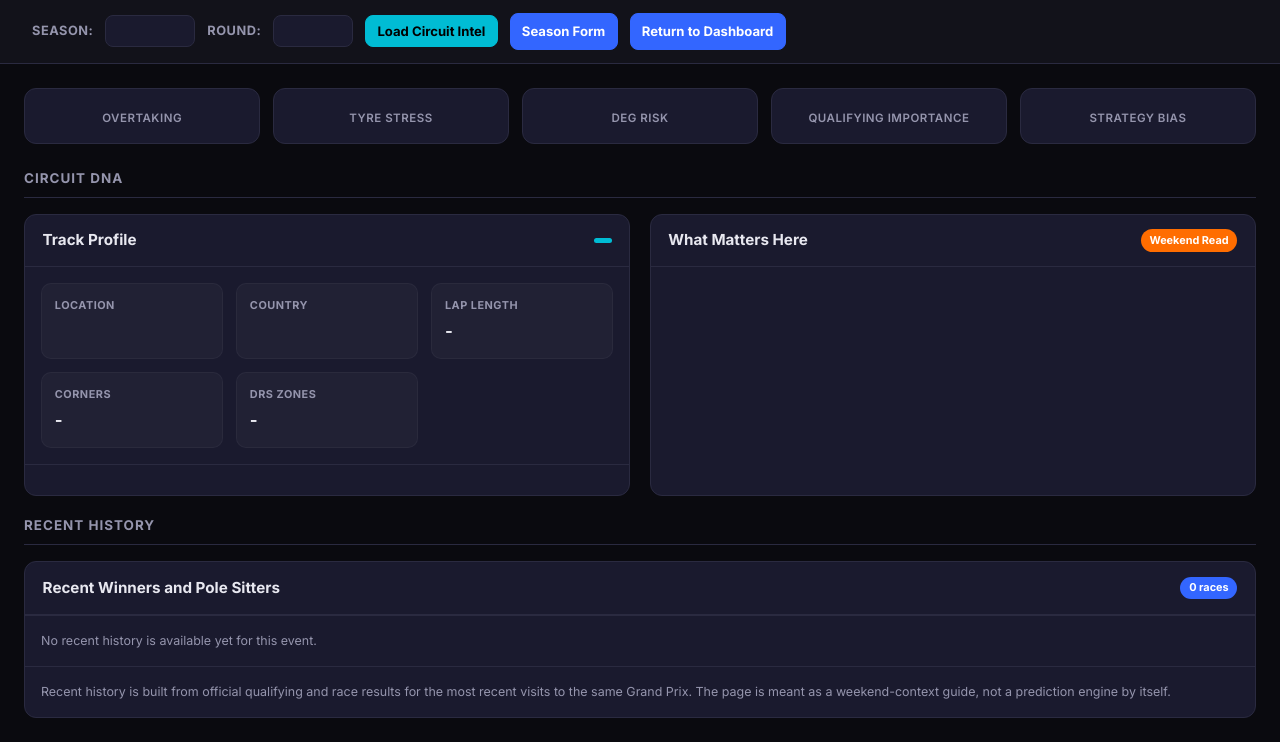
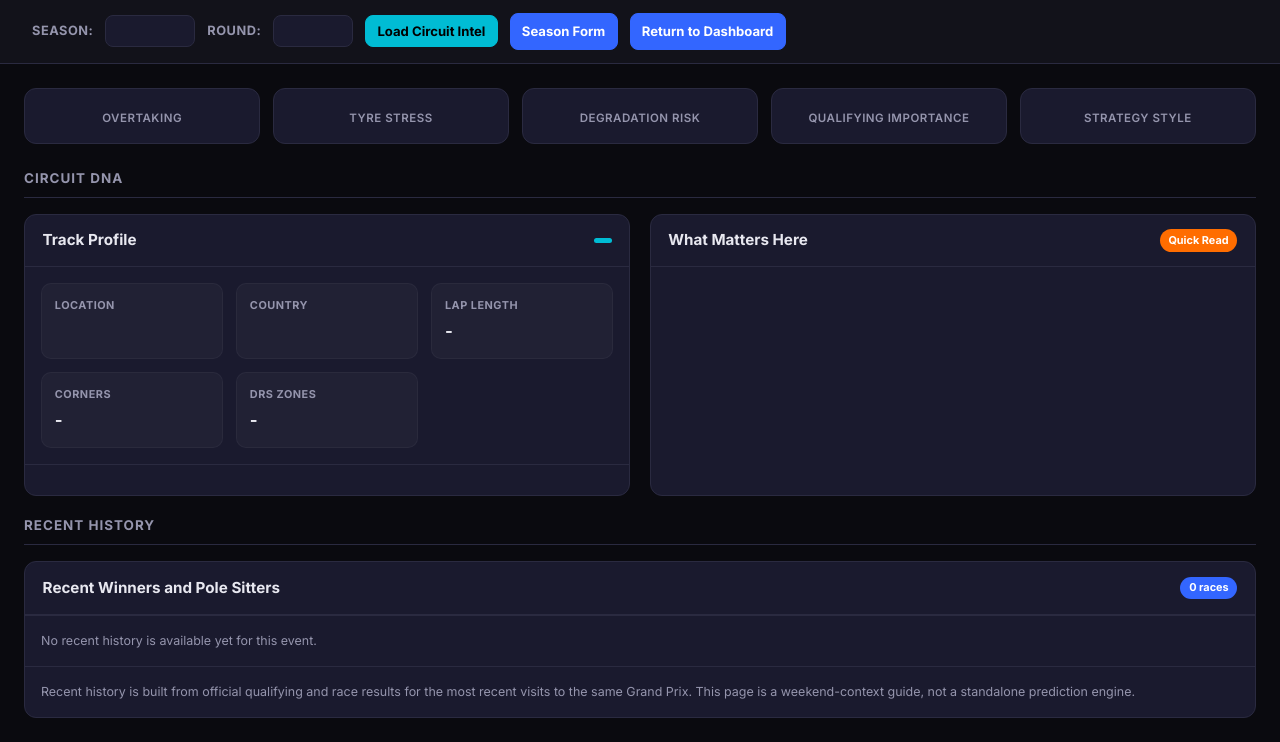
Before and after one commit to Andrew-3y/f1-dashboard, a Flask app: template templates/circuit.html in a window 1280 px wide. Shown: the part 86-828 px from the top of the page. Run offline with Flask 3, Linux system fonts and the light colour scheme; the template is opened without the code that fills it, so the values that code supplies are empty.

Commit message:
Polish season and circuit experience

```diff
--- a/app.py
+++ b/app.py
@@ -1016,7 +1016,7 @@ def season_view():
         year=year,
         window=window,
         loading=True,
-        error="WARMUP: Building season form data. This can take a little longer on Render while recent qualifying and race results are loaded.",
+        error="Building season form data. This can take a little longer on Render while recent qualifying and race results are loaded.",
     )
 
 
@@ -1056,7 +1056,7 @@ def circuit_view():
         year=year,
         round_num=round_num,
         loading=True,
-        error="WARMUP: Building circuit intelligence. This can take a little longer on Render while recent race and qualifying history is loaded.",
+        error="Building circuit intelligence. This can take a little longer on Render while recent race and qualifying history is loaded.",
     )
 
 
--- a/circuit_intel.py
+++ b/circuit_intel.py
@@ -37,7 +37,7 @@ _CIRCUIT_PROFILES = [
         "qualifying_importance": "HIGH",
         "strategy_bias": "Flexible 1-stop / 2-stop",
         "track_style": "Fast semi-street circuit with rhythm changes",
-        "watch_for": "Track evolution, confidence through medium-speed changes, and undercut timing.",
+        "watch_for": "Track evolution, confidence through medium-speed changes, and pit-stop timing swings.",
     },
     {
         "keywords": ["chinese"],
@@ -65,7 +65,7 @@ _CIRCUIT_PROFILES = [
         "qualifying_importance": "VERY HIGH",
         "strategy_bias": "Track position first",
         "track_style": "High-speed, flowing classic with long lateral load phases",
-        "watch_for": "Qualifying confidence, front-end precision, and tyre wear through the Esses.",
+        "watch_for": "Qualifying confidence, front-end precision, and tyre wear through the high-speed S-curves.",
     },
     {
         "keywords": ["bahrain"],
@@ -79,7 +79,7 @@ _CIRCUIT_PROFILES = [
         "qualifying_importance": "MEDIUM",
         "strategy_bias": "2-stop favored",
         "track_style": "Big braking zones and heavy rear traction demands",
-        "watch_for": "Rear degradation, undercut strength, and braking stability into Turns 1 and 4.",
+        "watch_for": "Rear degradation, pit-stop timing edge, and braking stability into Turns 1 and 4.",
     },
     {
         "keywords": ["saudi", "jeddah"],
@@ -219,7 +219,7 @@ _CIRCUIT_PROFILES = [
         "qualifying_importance": "VERY HIGH",
         "strategy_bias": "Track position and tyre life",
         "track_style": "Twisty, technical circuit often compared to Monaco without walls",
-        "watch_for": "Qualifying pace, dirty-air management, and undercut windows.",
+        "watch_for": "Qualifying pace, following closely in traffic, and pit-stop timing windows.",
     },
     {
         "keywords": ["dutch", "netherlands", "zandvoort"],
@@ -357,9 +357,9 @@ _CIRCUIT_PROFILES = [
         "tyre_stress": "LOW",
         "degradation_risk": "LOW",
         "qualifying_importance": "HIGH",
-        "strategy_bias": "Track position with some overcut potential",
+        "strategy_bias": "Track position with room for late-stop variation",
         "track_style": "Modern twilight circuit with long straights and a technical final sector",
-        "watch_for": "Warm-up under cooler conditions and undercut timing.",
+        "watch_for": "Warm-up under cooler conditions and pit-stop timing.",
     },
 ]
 
@@ -552,12 +552,12 @@ def _recent_patterns(history, profile, meta):
 
     patterns = [
         {
-            "title": "Track emphasis",
+            "title": "Track character",
             "detail": f"{profile['track_style']}. Watch for {profile['watch_for']}",
         },
         {
             "title": "Strategy bias",
-            "detail": f"{profile['strategy_bias']} with qualifying importance rated {profile['qualifying_importance'].lower()}.",
+            "detail": f"{profile['strategy_bias']}. Qualifying importance here rates {profile['qualifying_importance'].lower()}.",
         },
     ]
 
@@ -580,14 +580,14 @@ def _recent_patterns(history, profile, meta):
         patterns.append(
             {
                 "title": "Saturday pattern",
-                "detail": f"{pole_repeat[0]} has taken pole {pole_repeat[1]} times in the recent {venue_label} sample, reinforcing the value of qualifying here.",
+                "detail": f"{pole_repeat[0]} has taken pole {pole_repeat[1]} times in the recent visits to {venue_label}, reinforcing the value of qualifying here.",
             }
         )
     else:
         patterns.append(
             {
                 "title": "Saturday pattern",
-                "detail": "Pole has changed hands recently, so this is not a one-car-only qualifying venue in the loaded sample.",
+                "detail": f"Pole has changed hands recently at {venue_label}, so qualifying here has not belonged to just one driver in the recent history.",
             }
         )
 
--- a/season_form.py
+++ b/season_form.py
@@ -94,6 +94,15 @@ def _trend_arrow(trend):
         "SLIDING": "DOWN",
         "NEW": "NEW",
     }.get(trend, "FLAT")
+
+
+def _battle_leader(score_a, score_b, driver_a, driver_b):
+    """Return a readable leader label for teammate battles."""
+    if score_a > score_b:
+        return driver_a
+    if score_b > score_a:
+        return driver_b
+    return "Tied"
 
 
 def _completed_rounds(year):
@@ -461,8 +470,12 @@ def _teammate_battles(round_snapshots, window):
         if total_duels == 0:
             continue
 
-        qual_winner = battle["driver_a"] if battle["qualifying_a"] >= battle["qualifying_b"] else battle["driver_b"]
-        race_winner = battle["driver_a"] if battle["race_a"] >= battle["race_b"] else battle["driver_b"]
+        qual_winner = _battle_leader(
+            battle["qualifying_a"], battle["qualifying_b"], battle["driver_a"], battle["driver_b"]
+        )
+        race_winner = _battle_leader(
+            battle["race_a"], battle["race_b"], battle["driver_a"], battle["driver_b"]
+        )
         rows.append(
             {
                 "team": battle["team"],
@@ -472,7 +485,7 @@ def _teammate_battles(round_snapshots, window):
                 "race_score": f"{battle['race_a']}-{battle['race_b']}",
                 "qualifying_leader": qual_winner,
                 "race_leader": race_winner,
-                "rounds_sampled": len(battle["rounds"]),
+                "rounds_sampled": len(set(battle["rounds"])),
             }
         )
 
@@ -526,6 +539,21 @@ def build_season_form(year, window=5):
             }
         )
 
+    if not snapshots:
+        payload = empty_season_form()
+        payload["meta"].update(
+            {
+                "year": year,
+                "completed_rounds": len(completed_rounds),
+                "window": window,
+                "window_label": f"Last {window} rounds",
+                "latest_event": completed_rounds[-1]["event_name"],
+                "latest_round": completed_rounds[-1]["round_number"],
+            }
+        )
+        _season_cache[cache_key] = payload
+        return payload
+
     driver_form = _driver_form_rows(snapshots, window)
     team_form = _team_form_rows(snapshots, window)
     teammate_battles = _teammate_battles(snapshots, window)
--- a/templates/circuit.html
+++ b/templates/circuit.html
@@ -302,7 +302,7 @@
             </div>
             <div class="stat-card">
                 <div class="stat-value" style="color:var(--accent-yellow);">{{ circuit_summary.degradation_risk }}</div>
-                <div class="stat-label">Deg Risk</div>
+                <div class="stat-label">Degradation Risk</div>
             </div>
             <div class="stat-card">
                 <div class="stat-value" style="color:var(--accent-green);">{{ circuit_summary.qualifying_importance }}</div>
@@ -310,7 +310,7 @@
             </div>
             <div class="stat-card">
                 <div class="stat-value" style="color:var(--accent-blue);">{{ circuit_summary.strategy_bias }}</div>
-                <div class="stat-label">Strategy Bias</div>
+                <div class="stat-label">Strategy Style</div>
             </div>
         </div>
 
@@ -351,7 +351,7 @@
             <div class="card">
                 <div class="card-header">
                     <h2>What Matters Here</h2>
-                    <span class="badge badge-orange">Weekend Read</span>
+                    <span class="badge badge-orange">Quick Read</span>
                 </div>
                 <div class="card-body">
                     {% for item in circuit_data.recent_patterns %}
@@ -402,7 +402,7 @@
                 {% endif %}
             </div>
             <div class="note">
-                Recent history is built from official qualifying and race results for the most recent visits to the same Grand Prix. The page is meant as a weekend-context guide, not a prediction engine by itself.
+                Recent history is built from official qualifying and race results for the most recent visits to the same Grand Prix. This page is a weekend-context guide, not a standalone prediction engine.
             </div>
         </div>
     </div>
--- a/templates/dashboard.html
+++ b/templates/dashboard.html
@@ -427,13 +427,13 @@
             {% if error.startswith('WARMUP:') %}
             <h2>Warming Up Session Data</h2>
             <p>This is a cold start. The dashboard will refresh automatically in a few seconds.</p>
-            <div class="error-detail">{{ error }}</div>
+            <div class="error-detail">{{ error.replace('WARMUP: ', '') }}</div>
             <script>
                 setTimeout(function(){ location.reload(); }, 12000);
             </script>
             {% elif 'Session.load' in error or 'has not been loaded yet' in error %}
             <h2>Session Data Still Loading</h2>
-            <p>The upstream timing feed didn’t finish loading in time. Please try again in a few seconds.</p>
+            <p>The upstream timing feed did not finish loading in time. Please try again in a few seconds.</p>
             <div class="error-detail">Tip: hit Reload once, or pick a different session and come back.</div>
             {% else %}
             <h2>Could Not Load Session Data</h2>
@@ -1764,7 +1764,7 @@
                         </div>
                         {% endfor %}
                     {% else %}
-                    <div class="empty-state"><div class="icon">&#9989;</div><p>No anomalies — all drivers running consistently</p></div>
+                    <div class="empty-state"><div class="icon">&#9989;</div><p>No pace anomalies flagged</p></div>
                     {% endif %}
                 </div>
             </div>
```
Also changed, not shown: templates/season.html (+10 -10 lines), README.md.
